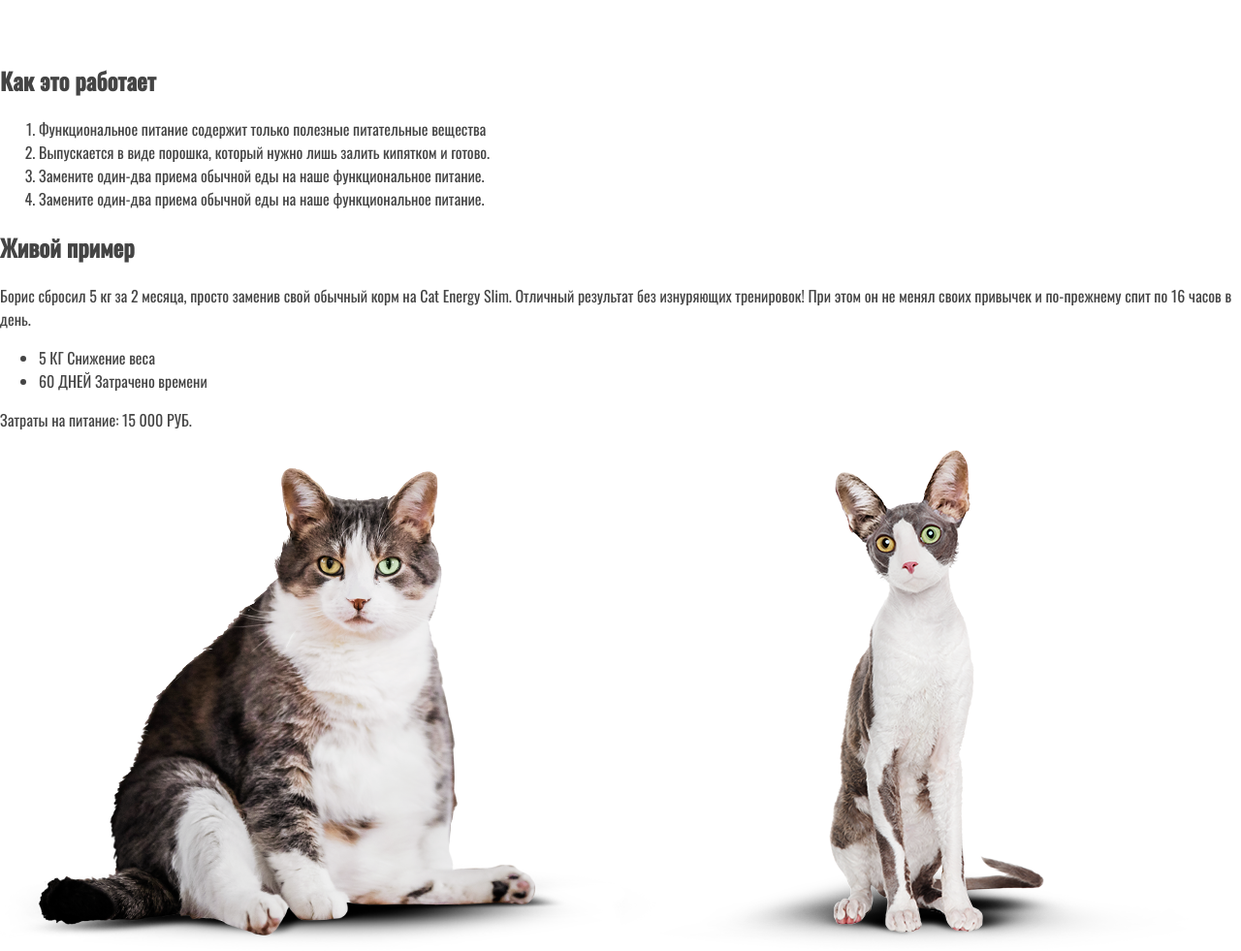
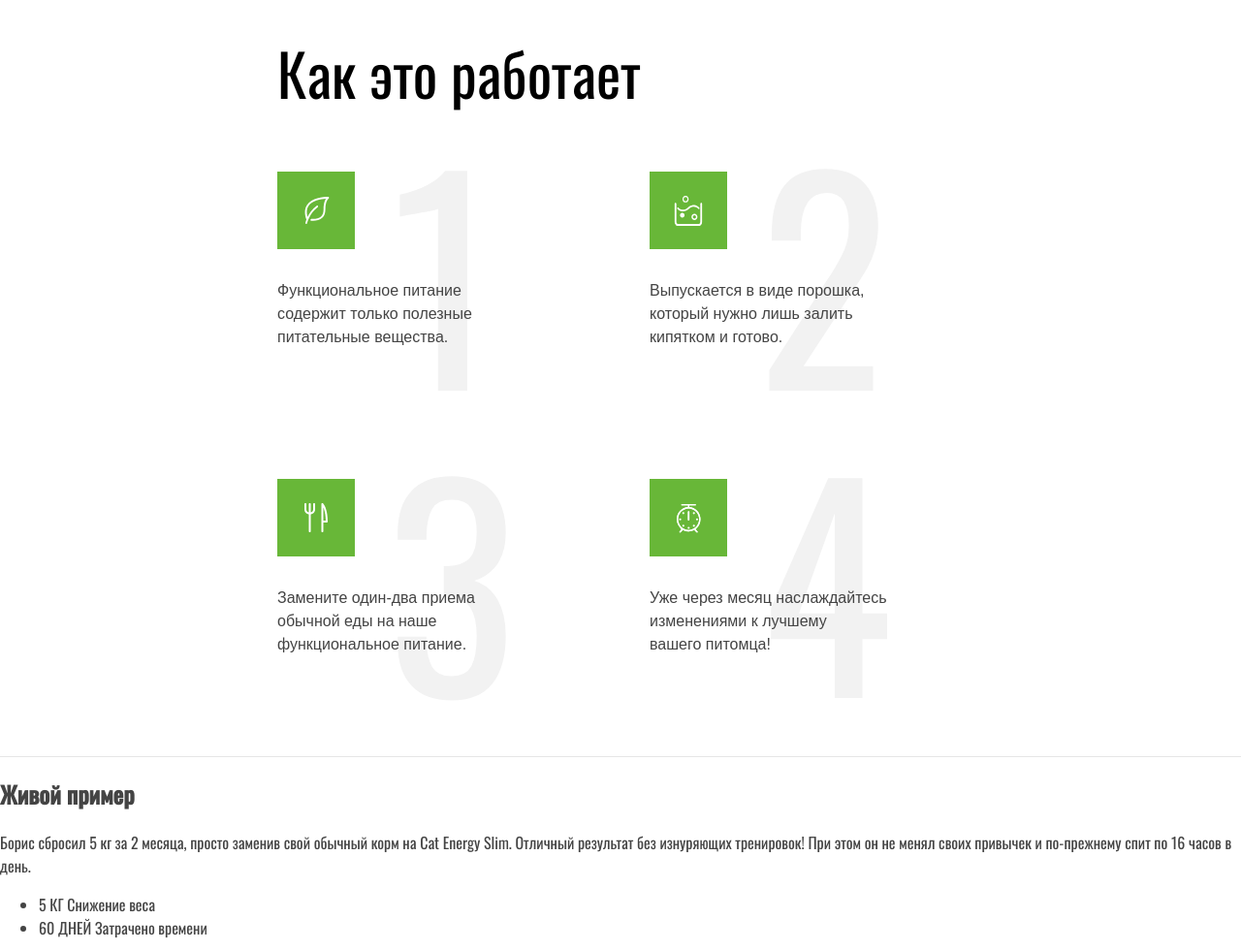
Before and after one commit to koshshshka-ann/cat-energy, a website: page source/index.html in a window 1280 px wide. Shown: the part 1710-2691 px from the top of the page at 97% size. Drawn offline with nearby package versions, Linux system fonts and the light colour scheme; files that its build step writes are made by us from their sources.

Commit message:
Добавила секцию КАК ЭТО РАБОТАЕТ

```diff
--- a/source/index.html
+++ b/source/index.html
@@ -84,7 +84,7 @@
         <h2 class="features__title">Как это работает</h2>
         <ol class="features__list">
           <li class="features__item features__item--leaf">
-            Функциональное питание содержит только полезные питательные вещества
+            Функциональное питание содержит только полезные питательные вещества.
           </li>
           <li class="features__item features__item--dilution">
             Выпускается в виде порошка, который нужно лишь залить кипятком и готово.
@@ -93,7 +93,7 @@
             Замените один-два приема обычной еды на наше функциональное питание.
           </li>
           <li class="features__item features__item--time">
-            Замените один-два приема обычной еды на наше функциональное питание.
+            Уже через месяц наслаждайтесь изменениями к лучшему вашего&nbsp;питомца!
           </li>
         </ol>
       </section>
--- /dev/null
+++ b/source/sass/blocks/features.scss
@@ -0,0 +1,164 @@
+.features {
+  width: 280px;
+  margin: 0 auto;
+  padding-bottom: 49px - 25px;
+
+  @media (min-width: $tablet-width) {
+    width: 708px;
+    padding-bottom: 47px;
+    position: relative;
+  }
+
+  @media (min-width: $desktop-width) {
+    width: 1220px;
+    padding-bottom: 47px;
+  }
+
+  &::after {
+    @media (min-width: $tablet-width) {
+      content: "";
+      width: 100vw;
+      height: 1px;
+      background-color: #e6e6e6;
+      position: absolute;
+      bottom: 0;
+      left: calc((100% - 100vw) / 2);
+    }
+
+    @media (min-width: $desktop-width) {
+      display: none;
+    }
+  }
+}
+
+.features__title {
+  margin: 0;
+  padding-bottom: 40px;
+  font-size: 36px;
+  line-height: 40px;
+  font-weight: 400;
+  color: #000000;
+
+  @media (min-width: $tablet-width) {
+    padding-bottom: 32px;
+    font-size: 60px;
+    line-height: 60px;
+  }
+}
+
+.features__list {
+  counter-reset: item;
+  margin: 0;
+  padding: 0;
+  list-style-type: none;
+
+  @media (min-width: $tablet-width) {
+    display: grid;
+    grid-template-columns: 247px 249px;
+    grid-template-rows: 280px 280px;
+    grid-column-gap: 137px;
+    grid-row-gap: 37px;
+  }
+
+  @media (min-width: $desktop-width) {
+    grid-template-columns: 244px 248px  248px  250px;
+    grid-template-rows: 280px;
+    grid-column-gap: 77px;
+  }
+}
+
+.features__item {
+  padding-left: 80px;
+  padding-bottom: 25px;
+  font-family: "Arial", sans-serif;
+  font-size: 14px;
+  line-height: 18px;
+  position: relative;
+
+  @media (min-width: $tablet-width) {
+    padding-left: 0;
+    padding-top: 151px;
+    padding-bottom: 57px;
+    font-size: 16px;
+    line-height: 24px;
+  }
+
+  &::before {
+    content: "";
+    width: 60px;
+    height: 60px;
+    background-color: $basic-green;
+    position: absolute;
+    left: 0;
+    background-repeat: no-repeat;
+    background-position: center;
+
+    @media (min-width: $tablet-width) {
+      width: 80px;
+      height: 80px;
+      top: 40px;
+    }
+  }
+
+  &--leaf {
+    &::before {
+      background-image: url("../img/icon-leaf.svg");
+    }
+
+    &::after {
+      @media (min-width: $tablet-width) {
+        left: 118px;
+      }
+    }
+  }
+
+  &--dilution {
+    &::before {
+      background-image: url("../img/icon-dilution.svg");
+    }
+
+    &::after {
+      @media (min-width: $tablet-width) {
+        left: 112px;
+      }
+    }
+  }
+
+  &--meal {
+    &::before {
+      background-image: url("../img/icon-meal.svg");
+    }
+
+    &::after {
+      @media (min-width: $tablet-width) {
+        left: 113px;
+      }
+    }
+  }
+
+  &--time {
+    &::before {
+      background-image: url("../img/icon-time.svg");
+    }
+
+    &::after {
+      @media (min-width: $tablet-width) {
+        left: 114px;
+      }
+    }
+  }
+
+  &::after {
+    @media (min-width: $tablet-width) {
+      content: counter(item) " ";
+      counter-increment: item;
+      font-family: "Oswald", "Arial", sans-serif;
+      font-size: 280px;
+      line-height: 280px;
+      color: $basic-grey;
+      position: absolute;
+      top: 0;
+      z-index: -1;
+    }
+  }
+}
--- a/source/sass/style.scss
+++ b/source/sass/style.scss
@@ -7,3 +7,4 @@
 @import "./blocks/main-nav.scss";
 @import "./blocks/intro.scss";
 @import "./blocks/programs.scss";
+@import "./blocks/features.scss"
```
